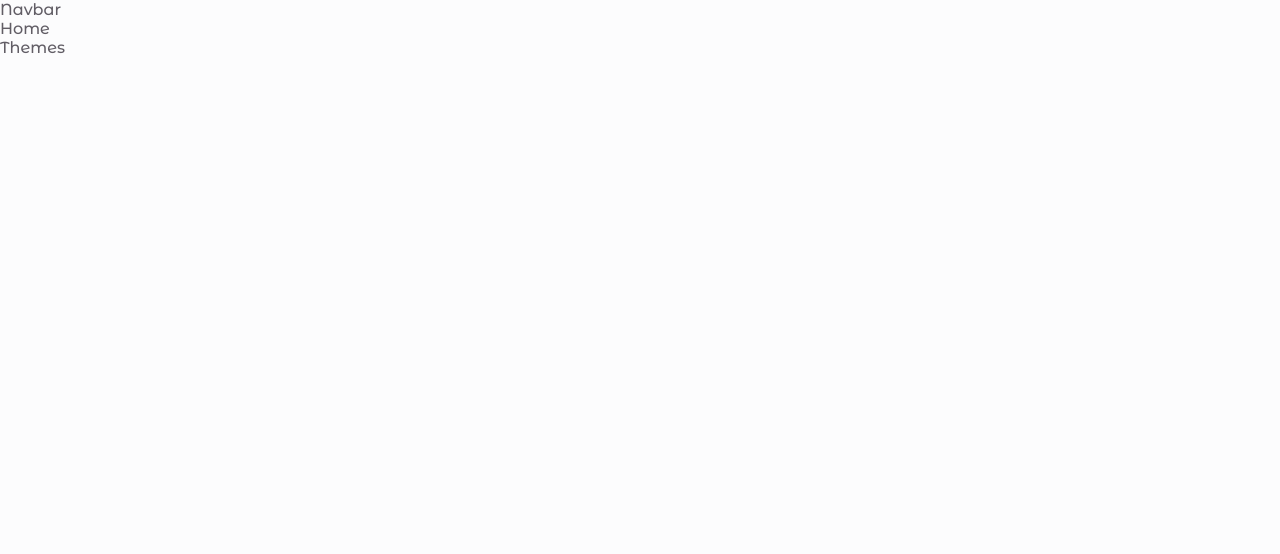
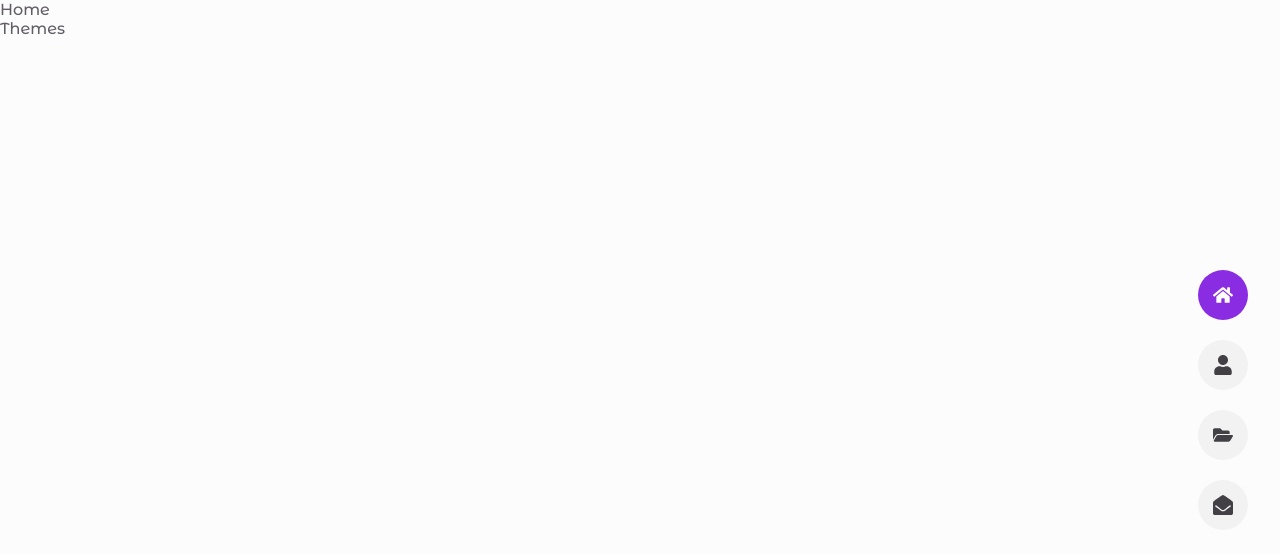
Before and after one commit to azimjonjalilov/azimjon-portfolio, a React (Vite) app: page / in a window 1280 px wide. Shown: the top 554 px of the page. Built offline with nearby package versions, Linux system fonts and the light colour scheme.

Commit message:
navbar component is done

```diff
--- a/package.json
+++ b/package.json
@@ -12,6 +12,7 @@
   "dependencies": {
     "react": "^19.1.0",
     "react-dom": "^19.1.0",
+    "react-icons": "^5.5.0",
     "react-router": "^7.6.2"
   },
   "devDependencies": {
--- /dev/null
+++ b/src/Data.jsx
@@ -0,0 +1,28 @@
+// ========== LINKS ==========
+import { FaHome, FaUser, FaFolderOpen, FaEnvelopeOpen } from "react-icons/fa";
+
+export const links = [
+  {
+    name: "Home",
+    icon: <FaHome className="nav-icon" />,
+    path: "/",
+  },
+
+  {
+    name: "About",
+    icon: <FaUser className="nav-icon" />,
+    path: "/about",
+  },
+
+  {
+    name: "Portfolio",
+    icon: <FaFolderOpen className="nav-icon" />,
+    path: "/portfolio",
+  },
+
+  {
+    name: "Contact",
+    icon: <FaEnvelopeOpen className="nav-icon" />,
+    path: "/contact",
+  },
+];
--- a/src/components/navbar/Navbar.jsx
+++ b/src/components/navbar/Navbar.jsx
@@ -1,5 +1,40 @@
+import { links } from "../../Data";
+import { NavLink } from "react-router";
+import { RiCloseLine } from "react-icons/ri";
+import { RiMenuLine } from "react-icons/ri";
+import "./navbar.css";
+
 const Navbar = () => {
-  return <div>Navbar</div>;
+  return (
+    <nav className="nav">
+      <div className="nav-menu">
+        <ul className="nav-list grid">
+          {links.map(({ name, icon, path }, index) => {
+            return (
+              <li className="nav-item" key={index}>
+                <NavLink
+                  to={path}
+                  className={({ isActive }) =>
+                    isActive ? "nav-link active-nav" : "nav-link"
+                  }
+                >
+                  {icon}
+
+                  <h3 className="nav-name">{name}</h3>
+                </NavLink>
+              </li>
+            );
+          })}
+        </ul>
+
+        <RiCloseLine className="nav-close" />
+      </div>
+
+      <div className="nav-toggle">
+        <RiMenuLine />
+      </div>
+    </nav>
+  );
 };
 
 export default Navbar;
--- a/src/components/navbar/navbar.css
+++ b/src/components/navbar/navbar.css
@@ -0,0 +1,69 @@
+.nav {
+  position: fixed;
+  inset-block: 0;
+  right: 2rem;
+  display: flex;
+  align-items: center;
+  z-index: 1000;
+}
+
+.nav-list {
+  row-gap: 1.25rem;
+}
+
+.nav-link {
+  background-color: var(--container-color);
+  width: 50px;
+  height: 50px;
+  border-radius: 50%;
+  display: grid;
+  place-items: center;
+  position: relative;
+  transition: background 0.3s ease;
+}
+
+.nav-link:hover,
+.active-nav {
+  background-color: var(--first-color);
+}
+
+.nav-icon {
+  color: var(--title-color);
+  font-size: 1.25rem;
+  transition: color 0.3s ease;
+}
+
+.nav-link:hover .nav-icon,
+.active-nav .nav-icon {
+  color: var(--white-color);
+}
+
+.nav-name {
+  position: absolute;
+  top: 0;
+  right: 0;
+  background-color: var(--first-color);
+  height: 100%;
+  padding-inline: 1.75rem 2.75rem;
+  border-radius: 1.5rem;
+  display: flex;
+  align-items: center;
+  color: var(--white-color);
+  font-size: var(--small-font-size);
+  font-weight: var(--weight-600);
+  opacity: 0;
+  visibility: hidden;
+  z-index: -10;
+  transition: opacity 0.3s ease, visibility 0.3s ease, right 0.3s ease;
+}
+
+.nav-link:hover .nav-name {
+  opacity: 1;
+  visibility: visible;
+  right: 0.5rem;
+}
+
+.nav-close,
+.nav-toggle {
+  display: none;
+}
--- a/src/index.css
+++ b/src/index.css
@@ -85,6 +85,9 @@ img {
 /*=============== REUSABLE CSS CLASSES ===============*/
 
 /*=============== LAYOUT ===============*/
+.grid {
+  display: grid;
+}
 
 /*=============== BREAKPOINTS ===============*/
 /* For large devices */
```
Also changed, not shown: 1 other file (tests, documents, lock files or other folders).
